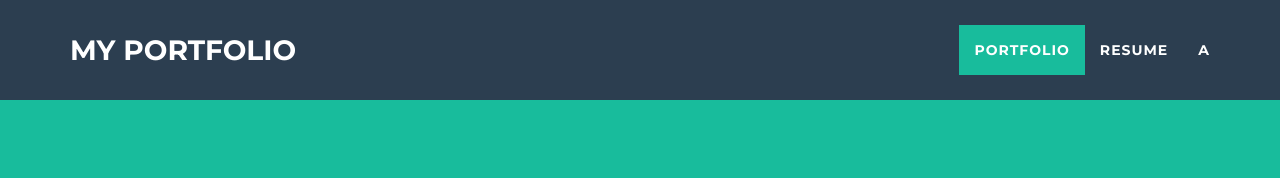
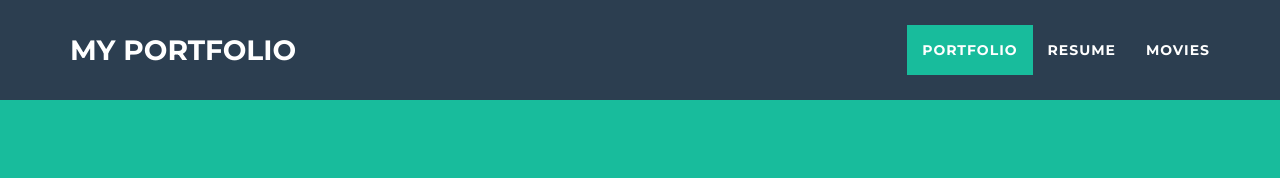
Before and after one commit to venzzolermo/vennzzolermo1.github.io, a website: page MyPortfolio.index.html in a window 1280 px wide. Shown: the top 178 px of the page. Drawn offline with nearby package versions, Linux system fonts and the light colour scheme.

Commit message:
Update MyPortfolio.index.html

```diff
--- a/MyPortfolio.index.html
+++ b/MyPortfolio.index.html
@@ -57,7 +57,7 @@
                         <a href="RESUME.html">Resume</a>
                     </li>
                     <li class="page-scroll">
-                        <a href="Movies.html">a</a>
+                        <a href="Movies.html">Movies</a>
                     </li>
                 </ul>
             </div>
```
